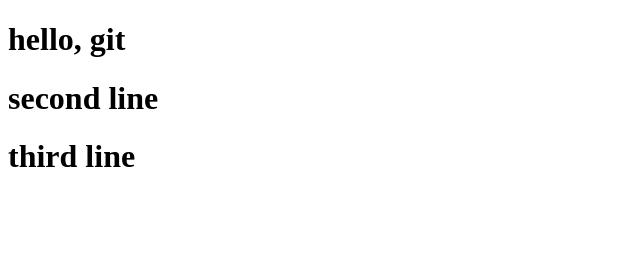
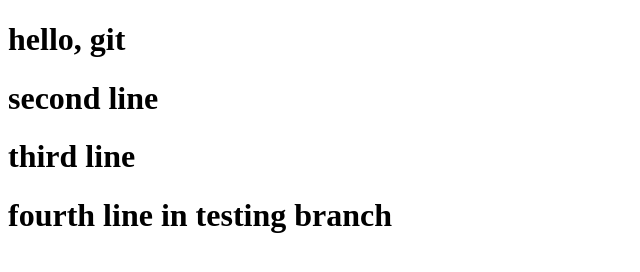
Before and after one commit to nesmasamir/test, a plain HTML site: page index.html in a window 1280 px wide. Shown: the whole page, without its empty margins (0-640 px from the left). Drawn offline with Linux system fonts and the light colour scheme.

Commit message:
first commit in testing branch

```diff
--- a/index.html
+++ b/index.html
@@ -12,6 +12,7 @@
     <h1 > hello, git</h1>
     <h1 > second line</h1>
     <h1 > third line</h1>
+    <h1 > fourth line in testing branch</h1>
 
 
 
```
